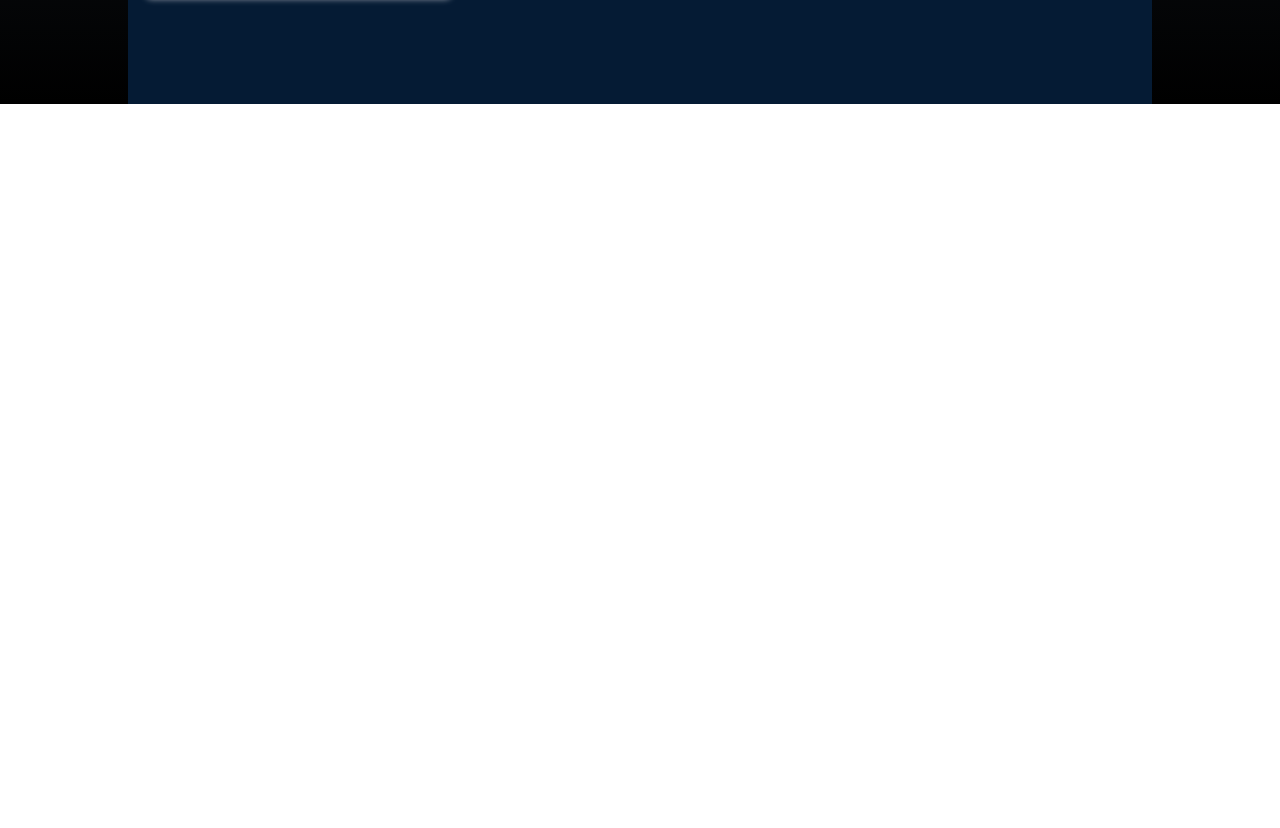
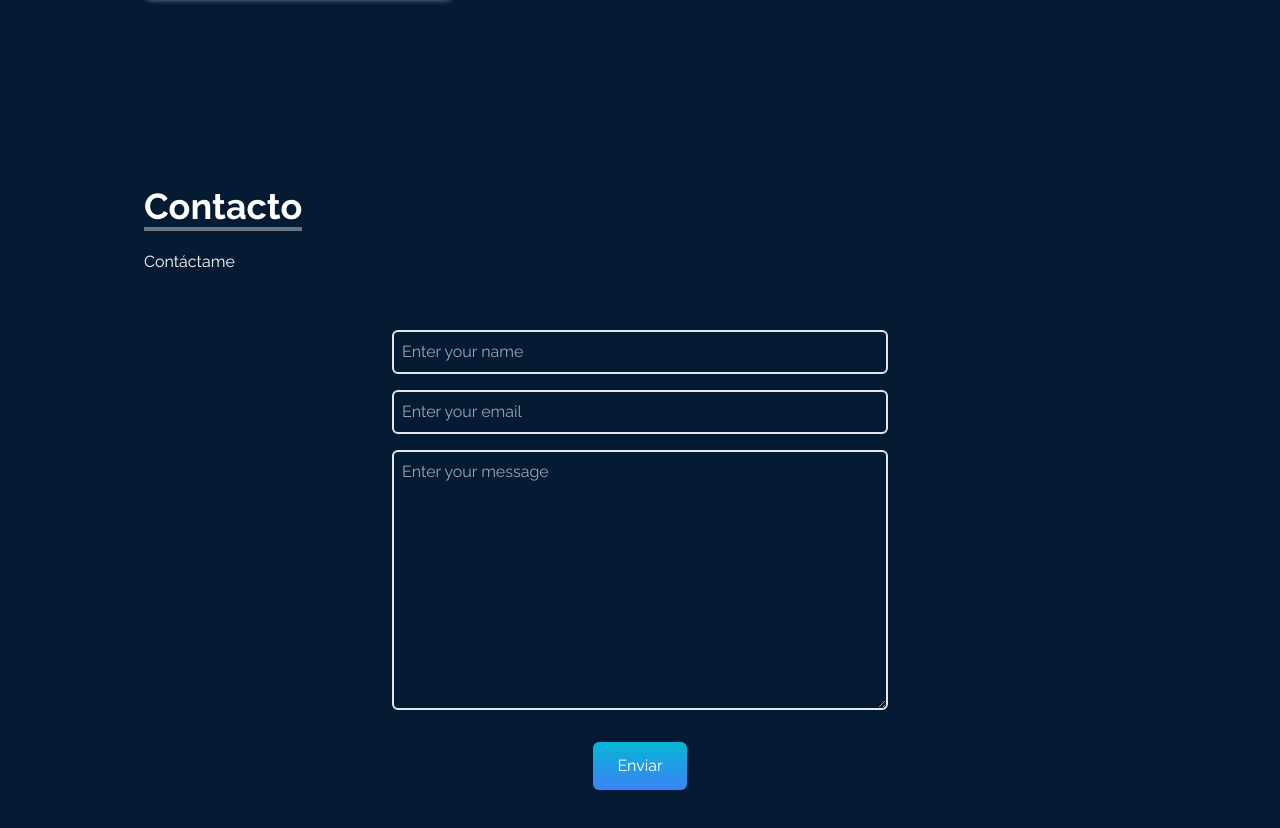
Before and after one commit to henryposa/Portafolio, a React (Vite) app: page / in a window 1280 px wide. Shown: the part 3096-3924 px from the top of the page. Before the commit the page ends 3200 px from the top, so only its background shows below. Built offline with nearby package versions, Linux system fonts and the light colour scheme.

Commit message:
contacto creado

```diff
--- a/package.json
+++ b/package.json
@@ -11,7 +11,8 @@
   "dependencies": {
     "react": "^18.2.0",
     "react-dom": "^18.2.0",
-    "react-icons": "^4.4.0"
+    "react-icons": "^4.4.0",
+    "react-scroll": "^1.8.7"
   },
   "devDependencies": {
     "@types/react": "^18.0.17",
--- a/src/App.jsx
+++ b/src/App.jsx
@@ -3,8 +3,9 @@
 import SocialLinks from './components/SocialLinks'
 import About from './components/About'
 import Portafolio from './components/Portafolio'
-// 3 -
 import Experience from './components/Experience'
+// 3
+import Contact from './components/Contact'
 
 function App() {
   return (
@@ -13,8 +14,9 @@
       <Home />
       <About />
       <Portafolio />
+      <Experience />
       {/* 2 */}
-      <Experience />
+      <Contact />
       <SocialLinks />
     </div>
   )
--- /dev/null
+++ b/src/components/Contact.jsx
@@ -0,0 +1,53 @@
+// 1
+import React from "react";
+
+const Contact = () => {
+  return (
+    <div
+      name="contact"
+      className="w-full h-screen color-nav text-white"
+    >
+      <div className="flex flex-col p-4 justify-center max-w-screen-lg mx-auto h-full color-nav">
+        <div className="pb-8">
+          <p className="text-4xl font-bold inline border-b-4 border-gray-500">
+            Contacto
+          </p>
+          <p className="py-6">Contáctame</p>
+        </div>
+
+        <div className=" flex justify-center items-center">
+          <form
+            action="https://getform.io/f/61c99527-2b15-42cf-9b55-ad37d2f7daa6"
+            method="POST"
+            className=" flex flex-col w-full md:w-1/2"
+          >
+            <input
+              type="text"
+              name="name"
+              placeholder="Enter your name"
+              className="p-2 bg-transparent border-2 rounded-md text-white focus:outline-none"
+            />
+            <input
+              type="text"
+              name="email"
+              placeholder="Enter your email"
+              className="my-4 p-2 bg-transparent border-2 rounded-md text-white focus:outline-none"
+            />
+            <textarea
+              name="message"
+              placeholder="Enter your message"
+              rows="10"
+              className="p-2 bg-transparent border-2 rounded-md text-white focus:outline-none"
+            ></textarea>
+
+            <button className="text-white bg-gradient-to-b from-cyan-500 to-blue-500 px-6 py-3 my-8 mx-auto flex items-center rounded-md hover:scale-110 duration-300">
+              Enviar
+            </button>
+          </form>
+        </div>
+      </div>
+    </div>
+  );
+};
+
+export default Contact;
--- a/src/components/Experience.jsx
+++ b/src/components/Experience.jsx
@@ -1,6 +1,4 @@
-// 1 crear Experience.jsx en components
 import React from 'react'
-// 4
 import html from '../assets/html.png'
 import css from '../assets/css.png'
 import javascript from '../assets/javascript.png'
@@ -58,12 +56,12 @@
     return (
         <div
             name="experience"
-            className="bg-gradient-to-b from-gray-800 to-black w-full h-screen"
+            className="color-nav w-full h-screen"
         >
             <div className="max-w-screen-lg mx-auto p-4 flex flex-col justify-center w-full h-full text-white color-nav">
                 <div>
                     <p className="text-4xl font-bold border-b-4 border-gray-500 p-2 inline">
-                        Experience
+                        Experiencia
                     </p>
                     <p className="py-6">Estas son las tecnologías con las que he trabajado</p>
                 </div>
```
Also changed, not shown: 1 other file (tests, documents, lock files or other folders).
